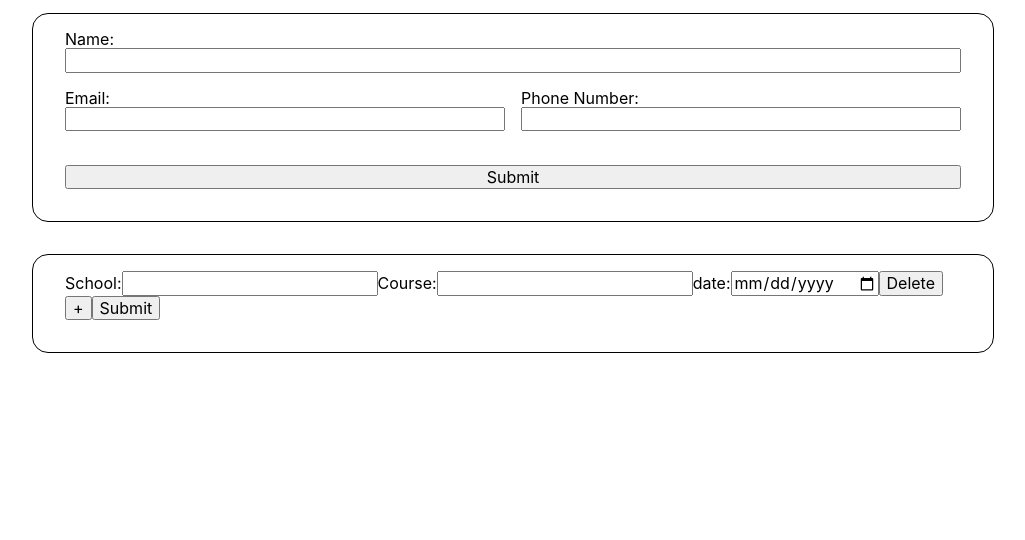
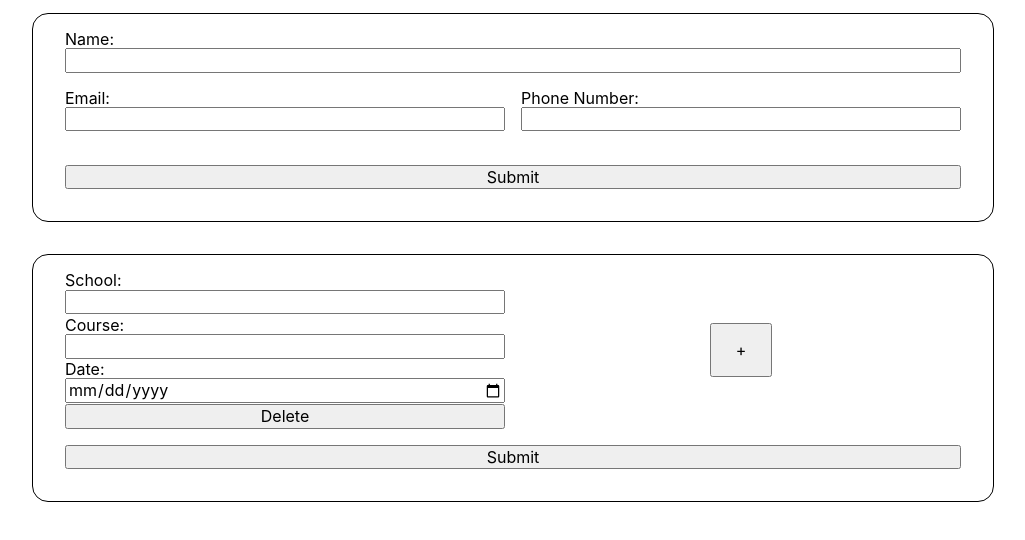
Before and after one commit to LBirkinshaw-Doyle/cv-project, a React (Create React App) app: page / in a window 1280 px wide. Shown: the top 540 px of the page, without its empty margins (127-1152 px from the left). Built offline with nearby package versions, Linux system fonts and the light colour scheme; the HTML template or start-up script is replaced by a standard one.

Commit message:
add basic styling to Education Edit

```diff
--- /dev/null
+++ b/src/components/EducationEdit.css
@@ -0,0 +1,15 @@
+#education-form {
+  display: grid;
+  grid-template-columns: 1fr 1fr;
+  grid-template-rows: 1fr auto;
+  grid-auto-flow: row;
+  gap: 1rem;
+}
+#education-form > button {
+  padding: 1rem 1.5rem;
+  justify-self: center;
+  align-self: center;
+}
+#education-form > input {
+  grid-column: 1/3;
+}
--- a/src/components/EducationEdit.js
+++ b/src/components/EducationEdit.js
@@ -2,7 +2,7 @@ import React from 'react';
 
 import EducationEditInput from './EducationEditInput';
 
-//import './EducationEdit.css';
+import './EducationEdit.css';
 
 class EducationEdit extends React.Component {
   constructor(props) {
--- /dev/null
+++ b/src/components/EducationEditInput.css
@@ -0,0 +1,9 @@
+#education-item {
+  display: flex;
+  flex-direction: column;
+  gap: 0.1rem;
+}
+#education-item > label {
+  display: flex;
+  flex-direction: column;
+}
--- a/src/components/EducationEditInput.js
+++ b/src/components/EducationEditInput.js
@@ -1,6 +1,6 @@
 import React from 'react';
 
-//import './EducationEditInput.css';
+import './EducationEditInput.css';
 
 class EducationEditInput extends React.Component {
   constructor(props) {
@@ -58,7 +58,7 @@ class EducationEditInput extends React.Component {
           />
         </label>
         <label>
-          date:
+          Date:
           <input
             type="date"
             value={this.state.dateValue}
```
